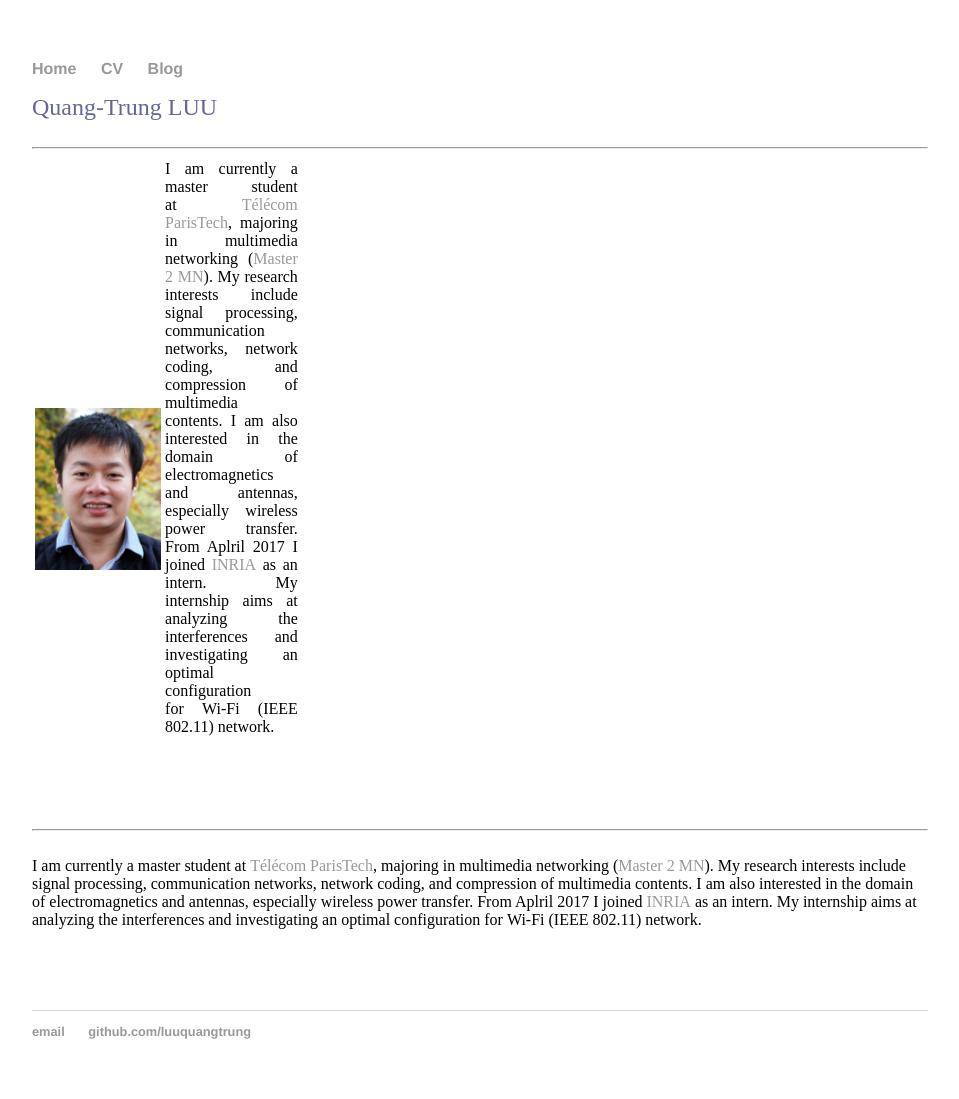
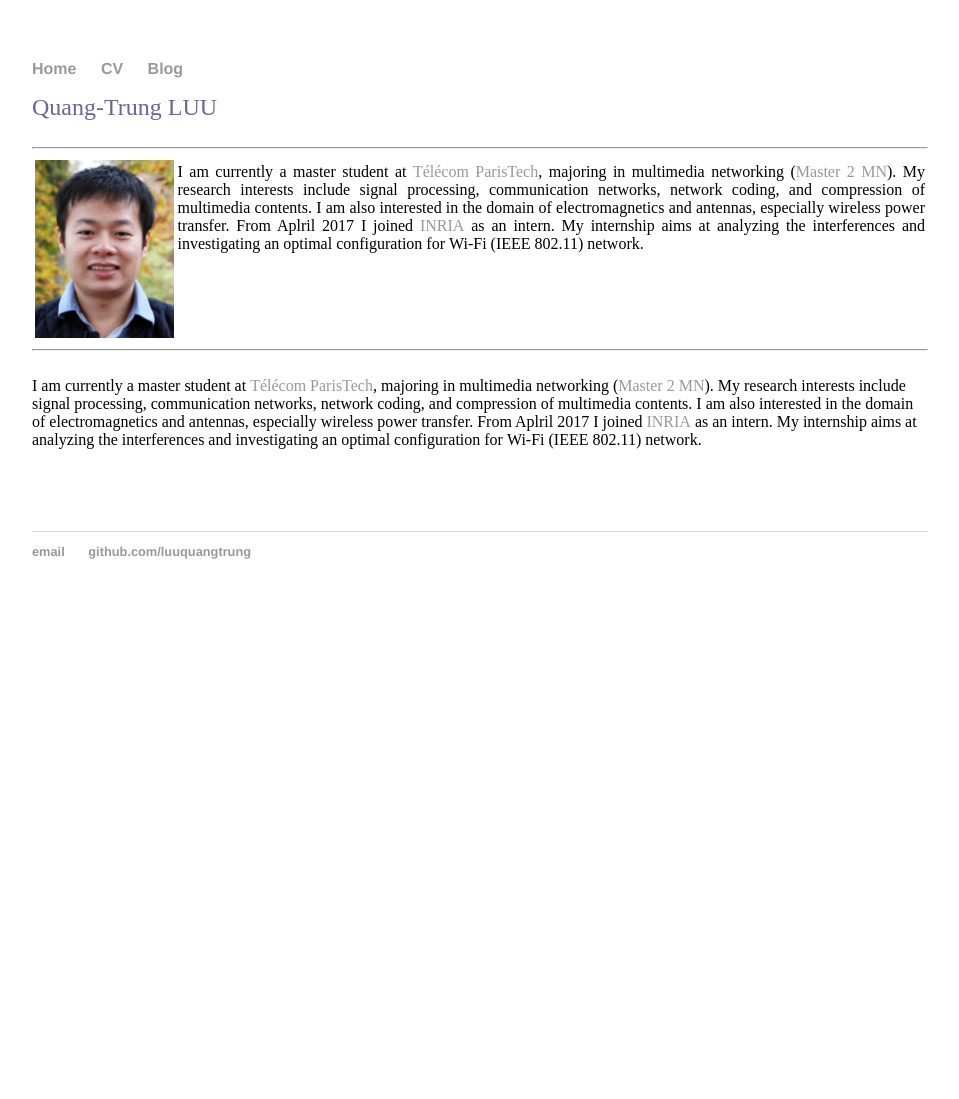
Before and after one commit to luuquangtrung/luuquangtrung.github.io_v1, a Jekyll site: the page built from index.html, in a window 1280 px wide. Shown: the whole page, without its empty margins (160-1119 px from the left). Built offline with Jekyll 4.4.1, drawn with Linux system fonts in a browser that asks for light colours; after the commit the page ends 900 px from its top, so only the background shows below that.

Commit message:
Update index.html

```diff
--- a/index.html
+++ b/index.html
@@ -8,13 +8,13 @@ title: Quang-Trung Luu
 
 <hr>
 <div>
-<table width = "30%" style = "border: 0px solid white; align = center">
+<table width = "100%" style = "border: 0px solid white; align = center">
    <tr >
-        <td width="40%" style = "border: 0px solid white" align = "">
+        <td width="15%" style = "border: 0px solid white" align = "">
         <img style="display:block;" width = "100%" src = "/asset/profile/cv3_small.jpg">
         </td>
 
-        <td width="40%" style = "border: 0px solid white" align = "justify">
+        <td width="80%" style = "border: 0px solid white" align = "justify">
         I am currently a master student at&nbsp;<a href="http://www.telecom-paristech.fr/" target="_blank" rel="nofollow">T&eacute;l&eacute;com ParisTech</a>, majoring in multimedia networking (<a href="https://www.universite-paris-saclay.fr/fr/formation/master/m2-multimedia-networking-mn#presentation-m2" target="_blank" rel="nofollow">Master 2 MN</a>). My research interests include signal processing, communication networks, network coding, and compression of multimedia contents. I am also interested in the domain of electromagnetics and antennas, especially wireless power transfer. From Aplril 2017 I joined <a href="https://team.inria.fr/dante/">INRIA</a>&nbsp;as an intern. My internship aims at analyzing the interferences&nbsp;and investigating an optimal configuration for&nbsp;Wi-Fi (IEEE 802.11) network.&nbsp;</div>
 <p>&nbsp;</p>
         </td>
```
